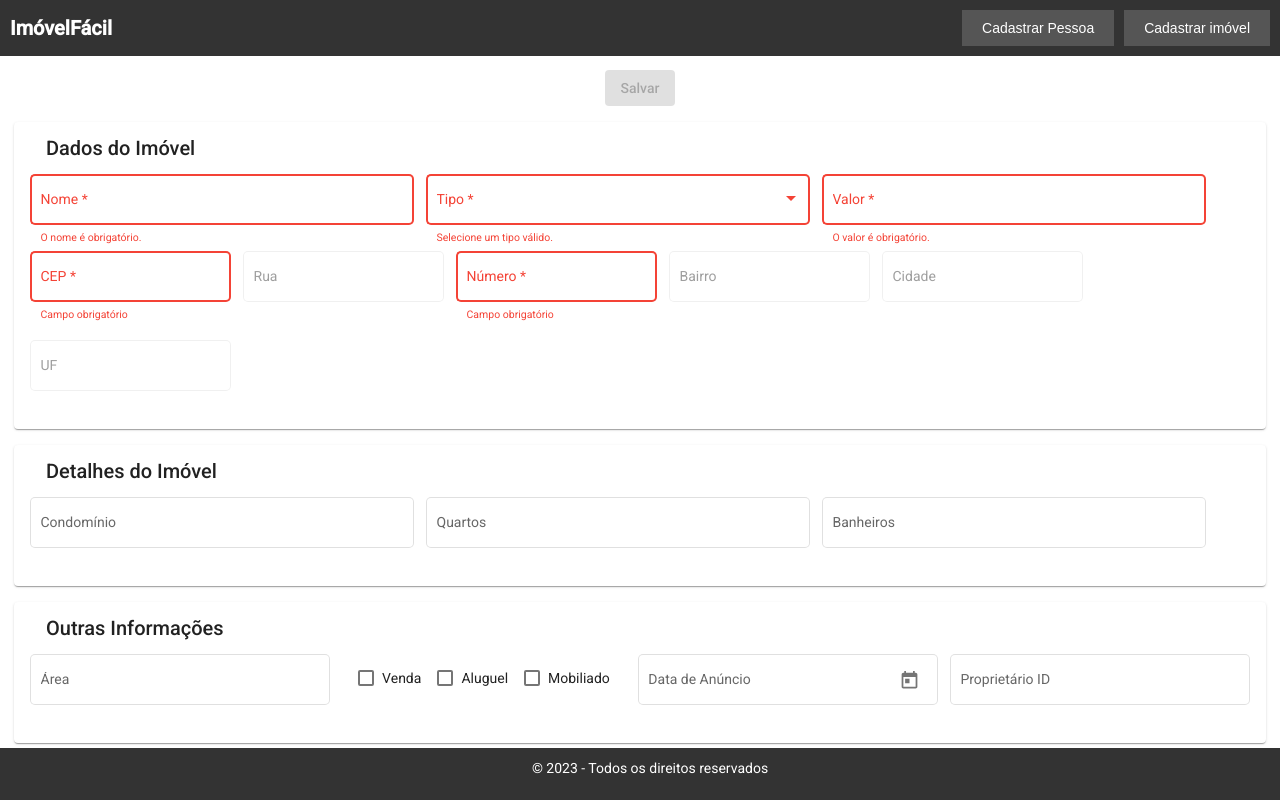
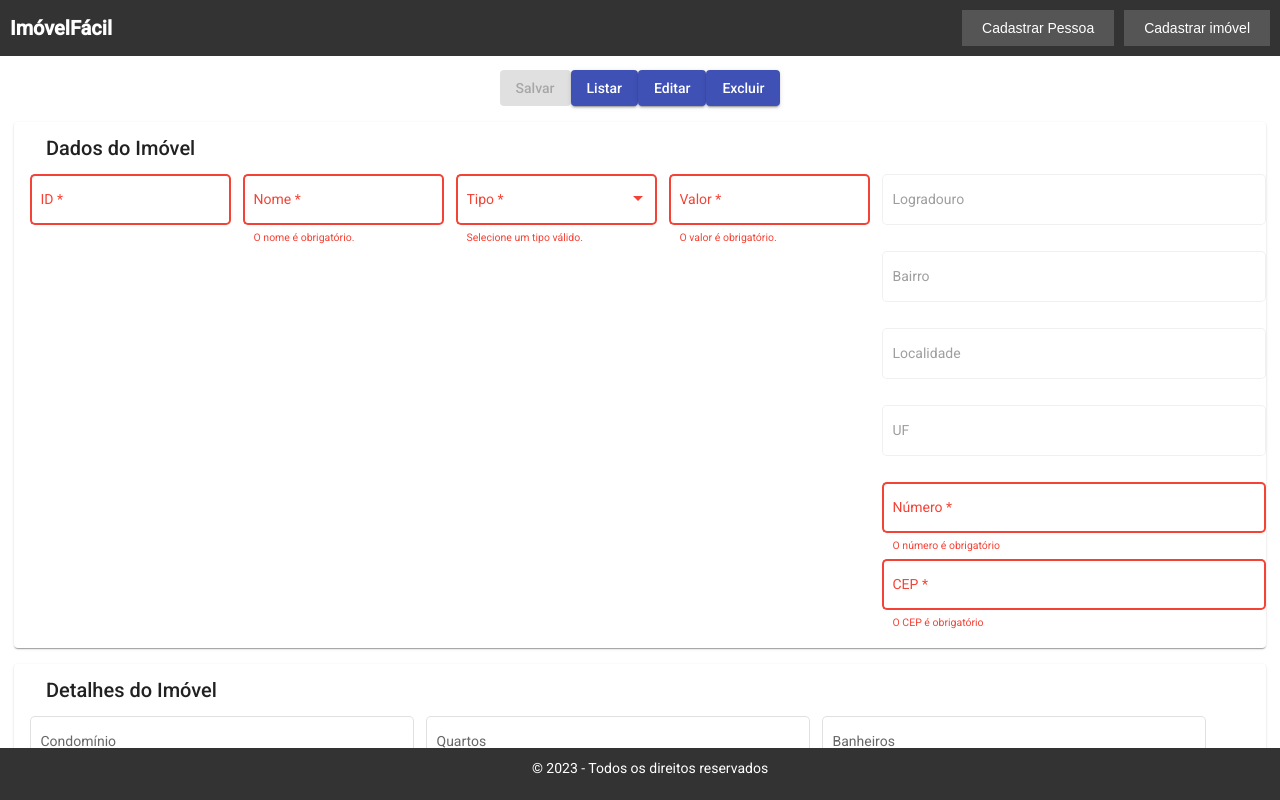
Before and after one commit to Josias-Ribeiro/Angular-Locacao-imoveis, an Angular app: page /cadastro-imoveis in a window 1280 px wide. Shown: the top 800 px of the page. Built offline with nearby package versions, Linux system fonts and the light colour scheme.

Commit message:
Ajustes componente cadastro imovel

```diff
--- a/src/app/cadastro-imoveis/cadastro-imoveis.component.ts
+++ b/src/app/cadastro-imoveis/cadastro-imoveis.component.ts
@@ -3,6 +3,7 @@ import { FormGroup, FormBuilder, Validators } from '@angular/forms';
 import { CadastroImoveisFormService } from './services/cadastro-imoveis-form.service';
 import { CurrencyPipe } from '@angular/common';
 import { CadastroImoveisHttpService } from './services/cadastro-imoveis-http.service';
+import { CadastroImovelModel } from './model/cadastro-imovel.model';
 
 @Component({
   selector: 'app-cadastro-imoveis',
@@ -21,14 +22,43 @@ export class CadastroImoveisComponent implements OnInit {
     this.formulario = this._formService.formulario
   }
 
+  get entidade(): FormGroup {
+    return this.formulario
+  }
+
+  get endereco(): FormGroup{
+    return this.formulario.get('endereco') as FormGroup
+  }
+
   receberEndereco(endereco: any) {
     this.formulario.get('endereco')?.setValue(endereco)
   }
 
+  listar(): void {
+    const dados = +this.formulario.get('id')?.value;
+
+    this._httpService.listarImovel(dados).subscribe((res) => {
+      this.formulario.patchValue(res);
+
+      console.log(res)
+
+      const endereco = res.endereco[0];
+      this.endereco.get('logradouro')?.setValue(endereco.rua);
+      this.endereco.get('cep')?.setValue(endereco.cep);
+      this.endereco.get('bairro')?.setValue(endereco.bairro);
+      this.endereco.get('localidade')?.setValue(endereco.cidade);
+      this.endereco.get('uf')?.setValue(endereco.cep);
+      this.endereco.get('numero')?.setValue(endereco.numero);
+    });
+  }
+
+
+  editar(){}
+
+  excluir(){}
+
   salvar(): void {
     const dados = this.formulario.getRawValue()
-
-    console.log(dados)
 
     // this._httpService.salvarImovel(dados).subscribe((res) => console.log(res))
   }
--- a/src/app/cadastro-imoveis/services/cadastro-imoveis-form.service.ts
+++ b/src/app/cadastro-imoveis/services/cadastro-imoveis-form.service.ts
@@ -3,9 +3,9 @@ import { FormBuilder, FormGroup, Validators } from '@angular/forms';
 
 @Injectable()
 export class CadastroImoveisFormService {
-    formulario: FormGroup
+  formulario: FormGroup;
 
-    constructor(private _formBuilder: FormBuilder) { }
+  constructor(private _formBuilder: FormBuilder) {}
 
   construirFormulario(): void {
     this.formulario = this._formBuilder.group({
@@ -13,7 +13,15 @@ export class CadastroImoveisFormService {
       nome: [null, Validators.required],
       tipo: [null, Validators.required],
       valor: [null, Validators.required],
-            endereco: [null],
+      endereco: this._formBuilder.group({
+        id: null,
+        logradouro: { value: '', disabled: true },
+        numero: ['', Validators.required],
+        bairro: { value: '', disabled: true },
+        localidade: { value: '', disabled: true },
+        uf: { value: '', disabled: true },
+        cep: ['', Validators.required],
+      }),
       condominio: [null],
       quartos: [null],
       banheiros: [null],
@@ -22,10 +30,9 @@ export class CadastroImoveisFormService {
       venda: [false],
       aluguel: [false],
       dataAnuncio: [null],
-            proprietarioId: [null]
+      proprietarioId: [null],
     });
 
-          this.formulario.markAllAsTouched()
+    this.formulario.markAllAsTouched();
   }
-
 }
--- a/src/app/cadastro-imoveis/services/cadastro-imoveis-http.service.ts
+++ b/src/app/cadastro-imoveis/services/cadastro-imoveis-http.service.ts
@@ -7,7 +7,21 @@ import { Observable } from 'rxjs';
   providedIn: 'root',
 })
 export class CadastroImoveisHttpService {
+  private _rota = `http://localhost:5875/imovel`
+
   constructor(private _http: HttpClient) {}
+
+  listarImovel(id: number): Observable<any> {
+    return this._http.get(`${this._rota}/${id}`);
+  }
+
+  deletarImovel(id: number): Observable<any> {
+    return this._http.delete(`${this._rota}/${id}`);
+  }
+
+  editarImovel(imovel: CadastroImovelModel): Observable<any> {
+    return this._http.put('http://localhost:5875/imovel', imovel);
+  }
 
   salvarImovel(imovel: CadastroImovelModel): Observable<any> {
     return this._http.post('http://localhost:5875/imovel', imovel);
--- a/src/app/cadastro-imoveis/view/cadastro-imoveis.component.html
+++ b/src/app/cadastro-imoveis/view/cadastro-imoveis.component.html
@@ -1,7 +1,23 @@
 <div>
   <form [formGroup]="formulario" (ngSubmit)="salvar()" class="form">
     <div class="container-salvar">
-      <button mat-raised-button color="primary" type="submit" [disabled]="formulario.invalid">Salvar</button>
+      <button
+        mat-raised-button
+        color="primary"
+        type="submit"
+        [disabled]="formulario.invalid"
+      >
+        Salvar
+      </button>
+      <button mat-raised-button color="primary" (click)="listar()">
+        Listar
+      </button>
+      <button mat-raised-button color="primary" (click)="editar()">
+        Editar
+      </button>
+      <button mat-raised-button color="primary" (click)="excluir()">
+        Excluir
+      </button>
     </div>
     <mat-card>
       <mat-card-header>
@@ -9,6 +25,11 @@
       </mat-card-header>
       <mat-card-content>
         <div class="container-form-field">
+          <mat-form-field appearance="outline" class="form-field">
+            <mat-label>ID</mat-label>
+            <input matInput formControlName="id" required />
+          </mat-form-field>
+
           <mat-form-field appearance="outline" class="form-field">
             <mat-label>Nome</mat-label>
             <input matInput formControlName="nome" required />
@@ -41,7 +62,7 @@
 
           <mat-form-field appearance="outline" class="form-field">
             <mat-label>Valor</mat-label>
-            <input matInput formControlName="valor" required  mask="'R$ 9.99'"/>
+            <input matInput formControlName="valor" required mask="'R$ 9.99'" />
             <mat-error
               *ngIf="
                 formulario.get('valor')?.invalid &&
@@ -52,9 +73,45 @@
             </mat-error>
           </mat-form-field>
 
+          <div formGroupName="endereco" class="form-row">
+            <div class="form-column">
+              <mat-form-field appearance="outline" class="form-field">
+                <mat-label>Logradouro</mat-label>
+                <input matInput formControlName="logradouro"  />
+              </mat-form-field>
+
+              <mat-form-field appearance="outline" class="form-field">
+                <mat-label>Bairro</mat-label>
+                <input matInput formControlName="bairro"  />
+              </mat-form-field>
+
+              <mat-form-field appearance="outline" class="form-field">
+                <mat-label>Localidade</mat-label>
+                <input matInput formControlName="localidade"  />
+              </mat-form-field>
+
+              <mat-form-field appearance="outline" class="form-field">
+                <mat-label>UF</mat-label>
+                <input matInput formControlName="uf"  />
+              </mat-form-field>
+            </div>
+
+            <div class="form-column">
+              <mat-form-field appearance="outline" class="form-field">
+                <mat-label>Número</mat-label>
+                <input matInput formControlName="numero" required />
+                <mat-error>O número é obrigatório</mat-error>
+              </mat-form-field>
+
+              <mat-form-field appearance="outline" class="form-field">
+                <mat-label>CEP</mat-label>
+                <input matInput formControlName="cep" required />
+                <mat-error>O CEP é obrigatório</mat-error>
+              </mat-form-field>
+            </div>
+          </div>
 
         </div>
-        <app-input-cep  (endereco)="receberEndereco($event)"></app-input-cep>
       </mat-card-content>
     </mat-card>
 
@@ -81,7 +138,6 @@
         </div>
       </mat-card-content>
     </mat-card>
-
 
     <mat-card class="card">
       <mat-card-header>
@@ -120,11 +176,8 @@
             <mat-label>Proprietário ID</mat-label>
             <input matInput formControlName="proprietarioId" type="number" />
           </mat-form-field>
-
         </div>
       </mat-card-content>
     </mat-card>
-
-
   </form>
 </div>
```
Also changed, not shown: src/app/cadastro-imoveis/view/cadastro-imoveis.component.scss (line endings or trailing spaces). Lines whose indentation alone changed are shown as unchanged.
